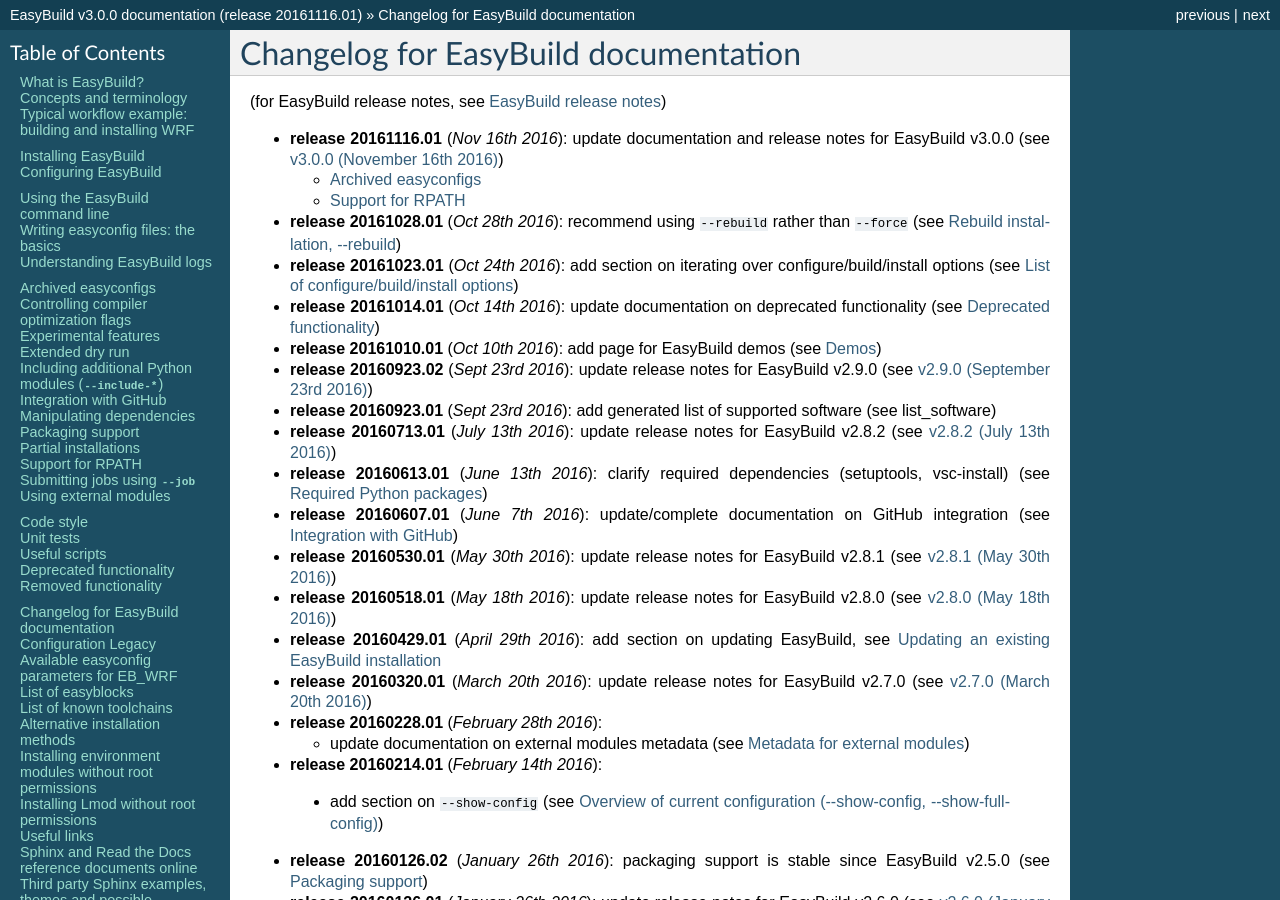
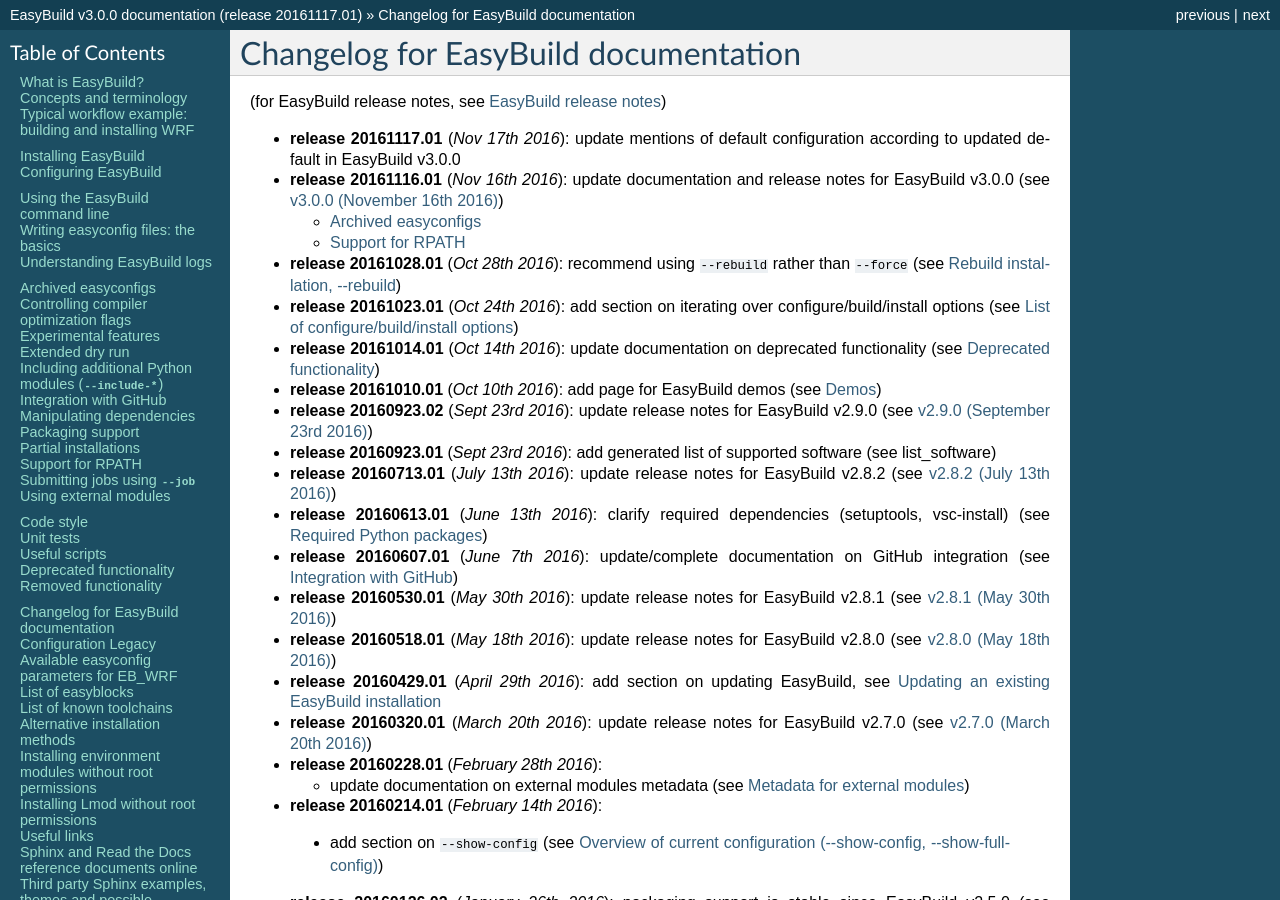
Before and after one commit to easybuilders/easybuild, a Sphinx documentation site: the page built from docs/Changelog.rst, in a window 1280 px wide and 900 px high. Built offline with Sphinx 7.4.7, drawn with Linux system fonts in a browser that asks for light colours; some of the changed text lies outside the part shown.

Commit message:
bump docs release

```diff
--- a/docs/Changelog.rst
+++ b/docs/Changelog.rst
@@ -5,6 +5,7 @@
 
 (for EasyBuild release notes, see :ref:`release_notes`)
 
+* **release 20161117.01** (`Nov 17th 2016`): update mentions of default configuration according to updated default in EasyBuild v3.0.0
 * **release 20161116.01** (`Nov 16th 2016`): update documentation and release notes for EasyBuild v3.0.0 (see :ref:`release_notes_eb300`)
 
   * :ref:`archived_easyconfigs`
--- a/docs/conf.py
+++ b/docs/conf.py
@@ -43,7 +43,7 @@
 # The short X.Y version.
 version = '3.0.0'  # this is meant to reference the version of EasyBuild
 # The full version, including alpha/beta/rc tags.
-release = '20161116.01'  # this is meant to reference the version of the documentation itself
+release = '20161117.01'  # this is meant to reference the version of the documentation itself
 
 # There are two options for replacing |today|: either, you set today to some
 # non-false value, then it is used:
```
